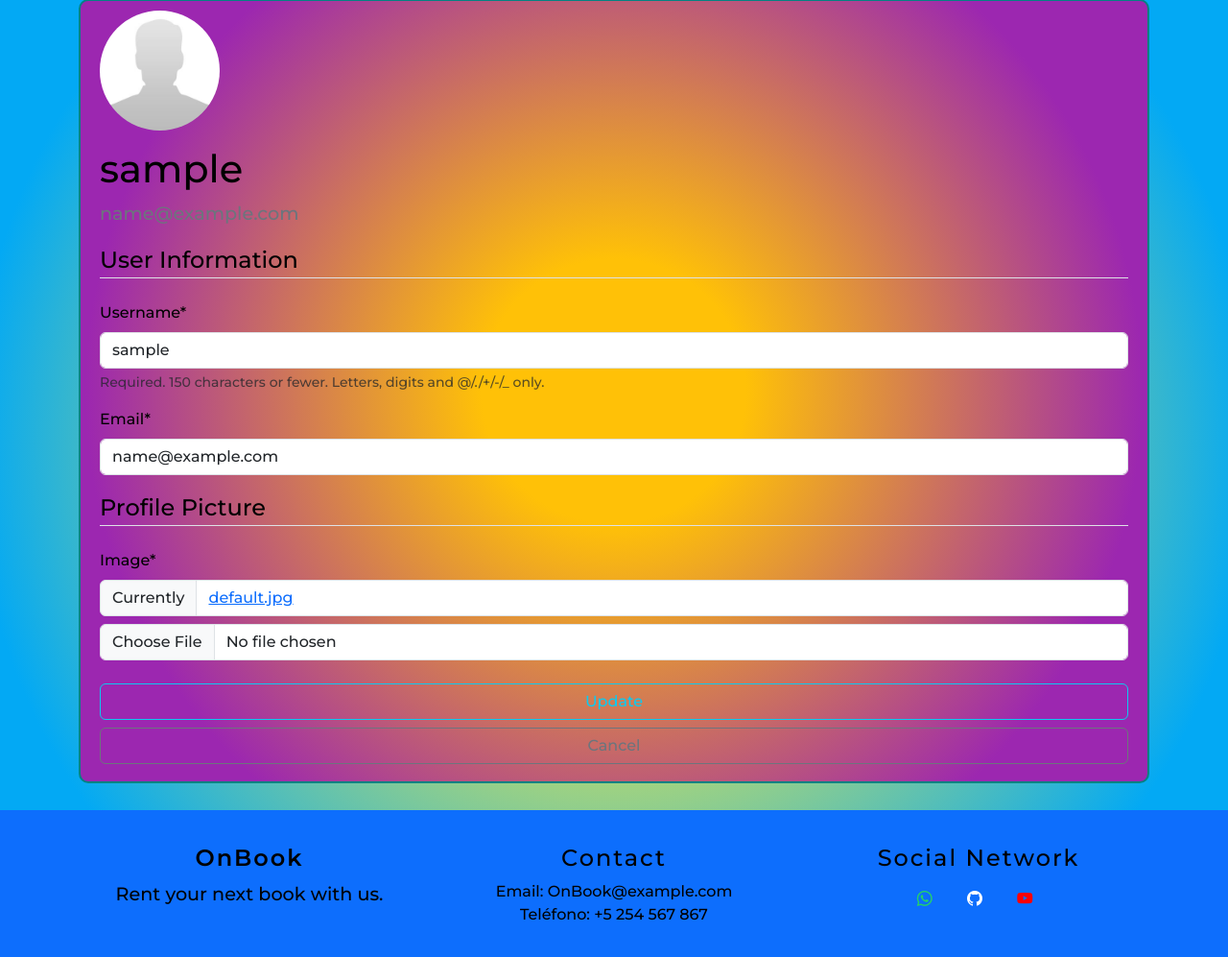
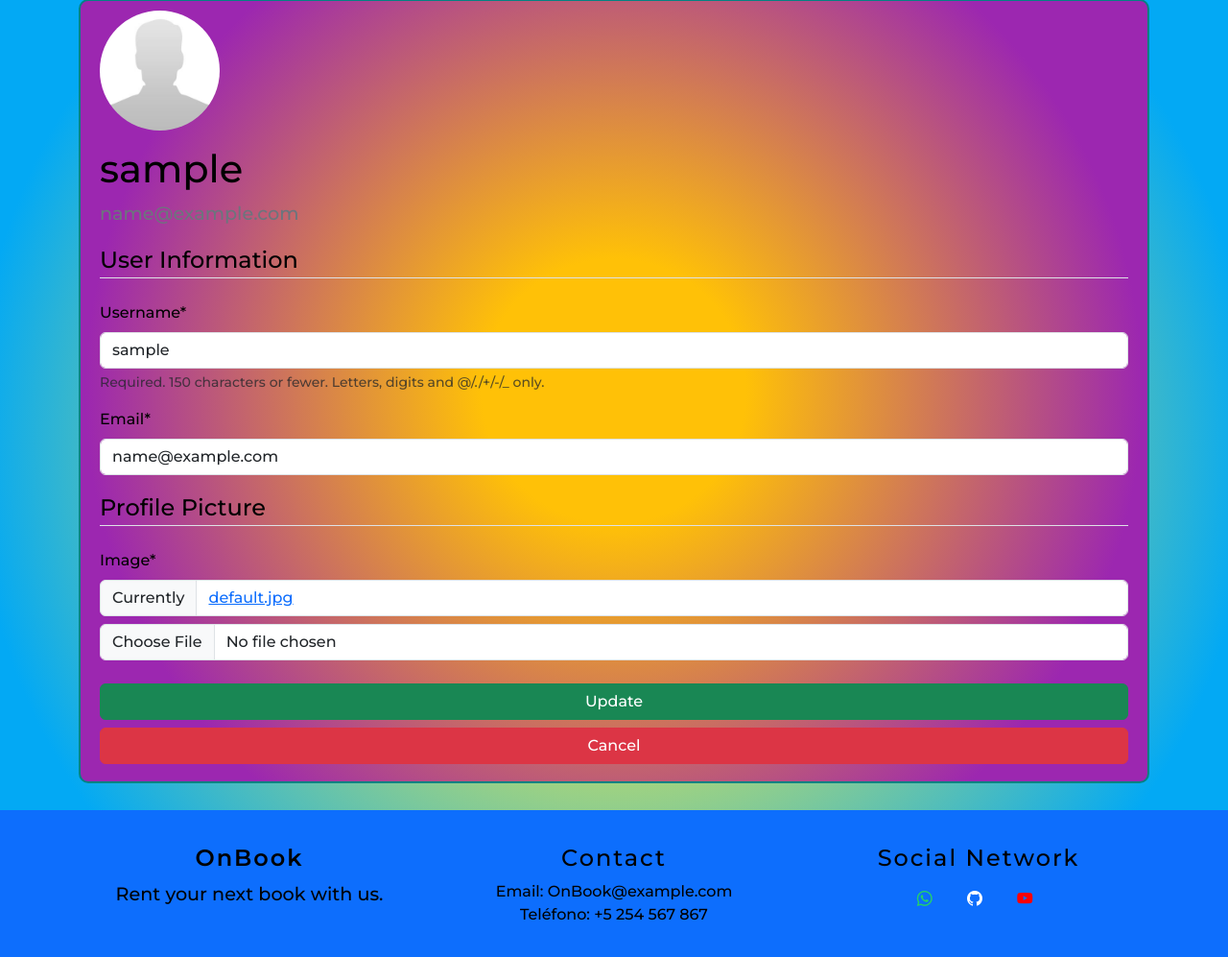
Before and after one commit to Pedrolivares1980/OnBook, a Django app: page /users/users/edit_profile/ in a window 1280 px wide. Shown: the part 81-1078 px from the top of the page at 96% size. Run offline with Django 4.2, Linux system fonts and the light colour scheme; the visitor is signed in with stand-in values (Sample User, id 1); data that the repository does not hold is empty; some libraries are stand-ins or nearby versions.

Commit message:
comments

```diff
--- a/users/templates/users/edit_profile.html
+++ b/users/templates/users/edit_profile.html
@@ -27,8 +27,8 @@
 
     <!-- Submit Button -->
     <div class="form-group">
-      <button class="btn btn-outline-info" type="submit">Update</button>
-      <button class="btn btn-outline-secondary" type="button" onclick="history.back()">Cancel</button>
+      <button class="btn btn-success" type="submit">Update</button>
+      <button class="btn btn-danger" type="button" onclick="history.back()">Cancel</button>
     </div>
   </form>
 </div>
--- a/users/templates/users/login.html
+++ b/users/templates/users/login.html
@@ -18,7 +18,7 @@
       </div>
     </form>
     <div class="border-top pt-3">
-            <small class="text-muted">
+      <small>
         Need An Account? <a class="ms-2 btn btn-success" href="{% url 'register' %}">Sign Up Now</a>
       </small>
     </div>
```
Also changed, not shown: users/templates/users/password_reset_complete.html (+4 -4 lines), users/templates/users/password_reset_confirm.html (indentation only). Lines whose indentation alone changed are shown as unchanged.
